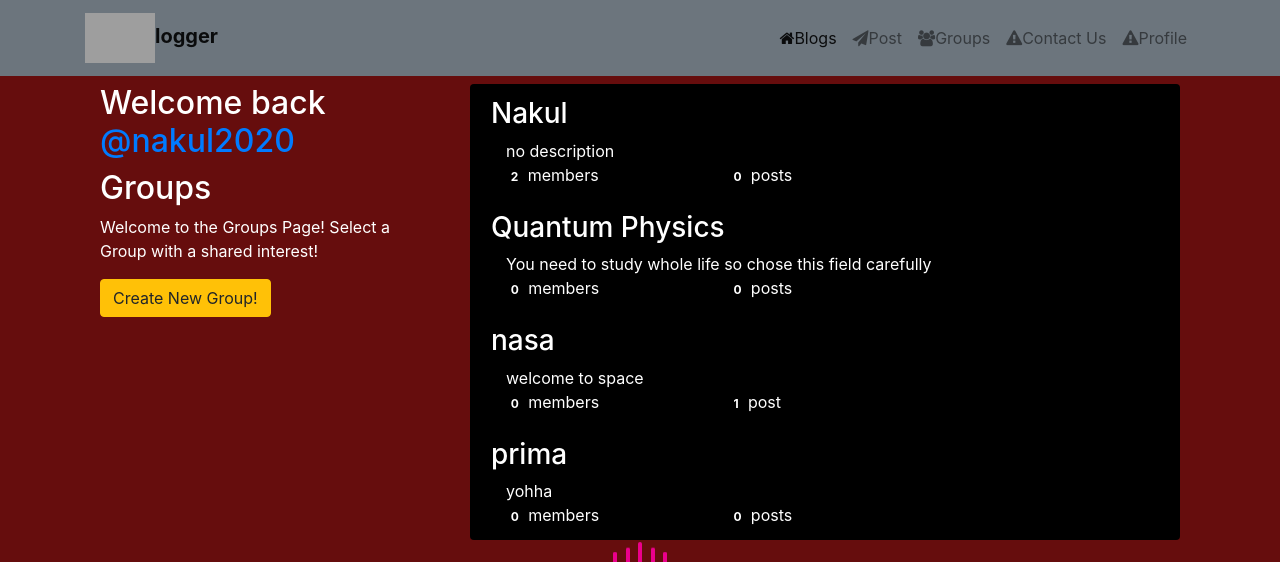
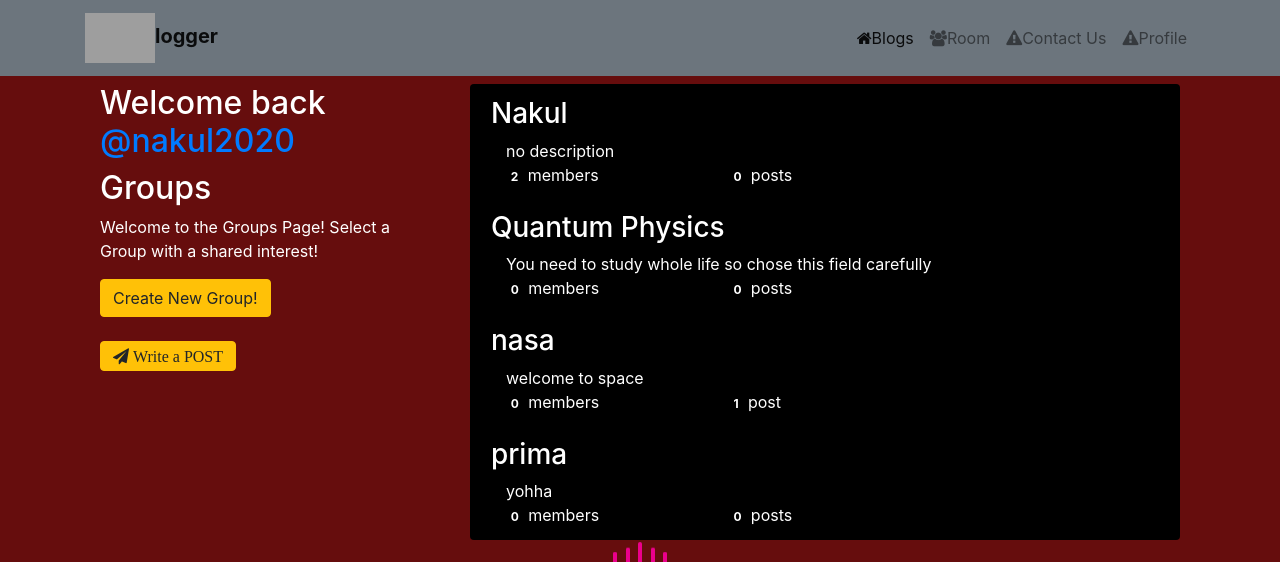
Before and after one commit to neptula/tech_heist, a Django app: page /groups/ in a window 1280 px wide. Shown: the top 562 px of the page. Run offline with Django 3.2, Linux system fonts and the light colour scheme; a user stored in the database is signed in; data comes from the database, SQL or seed files in the repository; both versions use the stored data as it was after the commit; parts of the project's set-up code (start-up, migrations or seed data) failed here and were passed over; some libraries are stand-ins or nearby versions; grey boxes are pictures that could not be loaded.

Commit message:
replaced post button and renamed groups

```diff
--- a/groups/templates/groups/group_list.html
+++ b/groups/templates/groups/group_list.html
@@ -25,6 +25,10 @@
 
 	{% if user.is_authenticated %}
 	<a href="{% url 'groups:create' %}" class="btn btn-md btn-fill btn-warning"><span class="glyphicon glyphicon-plus-sign"></span> Create New Group!</a>
+    </br>
+    </br>
+	<a href="{% url 'posts:create' %}" class="btn btn-md btn-fill btn-warning fa fa-paper-plane"><span class="glyphicon glyphicon-plus-sign"></span> Write a POST</a>
+
 	{% endif %}
 </div>
 {% endblock %}
--- a/templates/base.html
+++ b/templates/base.html
@@ -53,9 +53,8 @@
         {% if user.is_authenticated %}
         <div class="navbar-nav ml-auto">
           <a href="{% url 'blogs' %}" class="nav-item nav-link active"><i class="fa fa-home"> </i><span>Blogs</span></a>
-          <a href="{%url 'posts:create' %}" class="nav-item nav-link"><i class="fa fa-paper-plane">
-            </i><span>Post</span></a>
-          <a href="{%url 'groups:all' %}" class="nav-item nav-link"><i class="fa fa-users"></i><span>Groups</span></a>
+
+          <a href="{%url 'groups:all' %}" class="nav-item nav-link"><i class="fa fa-users"></i><span>Room</span></a>
           <a href="{% url 'accounts:contactus'  %}" class="nav-item nav-link"><i
               class="fa fa-exclamation-triangle"></i><span>Contact Us</span></a>
               <a href="{% url 'accounts:show_profile' %}" class="nav-item nav-link"><i
```
Also changed, not shown: db.sqlite3.
